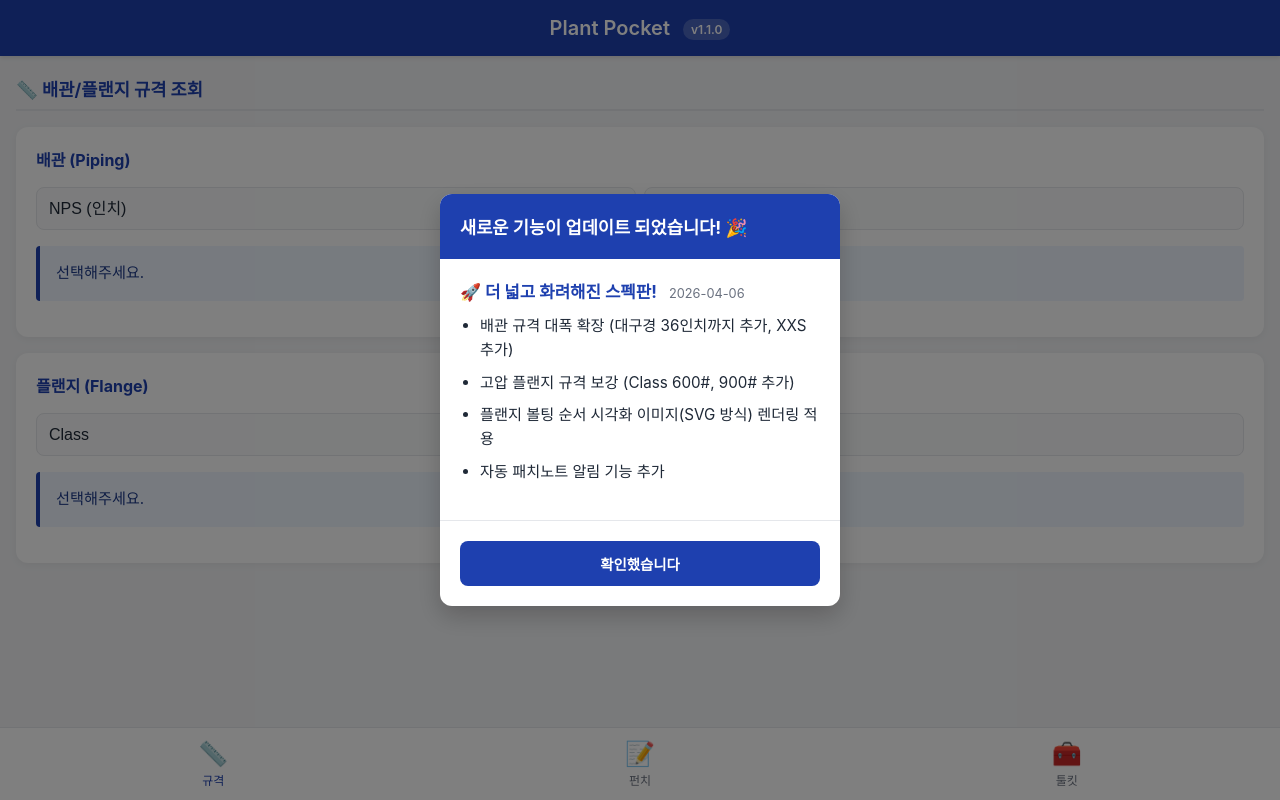
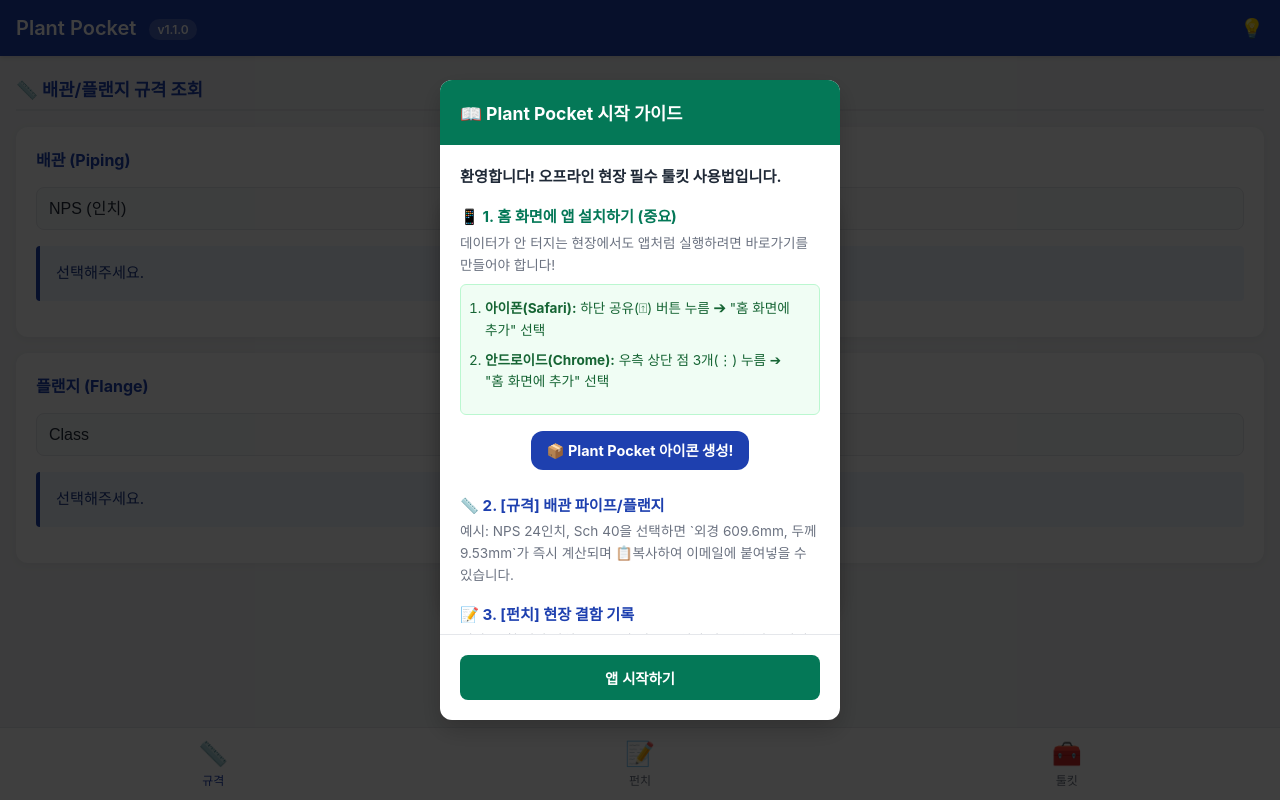
Before and after one commit to zoo30188-ctrl/plant-pocket, a website built with Vite: page index.html in a window 1280 px wide. Built offline with nearby package versions, Linux system fonts and the light colour scheme.

Commit message:
feat: Add onboarding manual with PWA installation guide

```diff
--- a/index.html
+++ b/index.html
@@ -10,8 +10,9 @@
     <link rel="stylesheet" href="/src/style.css">
   </head>
   <body>
-    <header class="app-header">
-      <h1 id="headerTitle">Plant Pocket <span id="versionBadge" class="version-badge">v1.1.0</span></h1>
+    <header class="app-header" style="display: flex; justify-content: space-between; align-items: center;">
+      <h1 id="headerTitle" style="margin:0;">Plant Pocket <span id="versionBadge" class="version-badge">v1.1.0</span></h1>
+      <button id="openManualBtn" style="background:none; border:none; color:white; font-size:1.2rem; cursor:pointer;" title="사용 설명서">💡</button>
     </header>
 
     <main class="app-content">
@@ -218,6 +219,49 @@
       </div>
     </div>
 
+    <!-- Manual/Onboarding Modal -->
+    <div id="manualModal" class="modal-overlay">
+      <div class="modal-content">
+        <div class="modal-header" style="background-color: #047857;">
+          <h2 style="font-size: 1.1rem; margin: 0;">📖 Plant Pocket 시작 가이드</h2>
+        </div>
+        <div class="modal-body">
+          <p style="margin-bottom:1rem; font-weight:bold;">환영합니다! 오프라인 현장 필수 툴킷 사용법입니다.</p>
+
+          <div style="margin-bottom: 1.5rem;">
+            <h4 style="color:#047857;">📱 1. 홈 화면에 앱 설치하기 (중요)</h4>
+            <p style="font-size:0.85rem; color:var(--text-muted); margin-top:0.2rem;">데이터가 안 터지는 현장에서도 앱처럼 실행하려면 바로가기를 만들어야 합니다!</p>
+            <ul style="font-size:0.85rem; background:#f0fdf4; padding:0.8rem 1.5rem; border-radius:6px; margin-top:0.5rem; border:1px solid #bbf7d0; color:#166534; list-style-type: decimal;">
+              <li><strong>아이폰(Safari):</strong> 하단 공유(⍐) 버튼 누름 ➔ "홈 화면에 추가" 선택</li>
+              <li><strong>안드로이드(Chrome):</strong> 우측 상단 점 3개(⋮) 누름 ➔ "홈 화면에 추가" 선택</li>
+            </ul>
+            <div style="text-align:center; margin-top:0.5rem;">
+              <span style="display:inline-block; background:#1e40af; color:white; padding:0.5rem 1rem; border-radius:12px; font-weight:bold; font-size:0.9rem;">📦 Plant Pocket 아이콘 생성!</span>
+            </div>
+          </div>
+
+          <div style="margin-bottom: 1rem;">
+            <h4 style="color:var(--primary);">📏 2. [규격] 배관 파이프/플랜지</h4>
+            <p style="font-size:0.85rem; color:var(--text-muted); margin-top:0.2rem;">예시: NPS 24인치, Sch 40을 선택하면 `외경 609.6mm, 두께 9.53mm`가 즉시 계산되며 📋복사하여 이메일에 붙여넣을 수 있습니다.</p>
+          </div>
+
+          <div style="margin-bottom: 1rem;">
+            <h4 style="color:var(--primary);">📝 3. [펀치] 현장 결함 기록</h4>
+            <p style="font-size:0.85rem; color:var(--text-muted); margin-top:0.2rem;">예시: 수첩 대신 장치(V-101)와 내용(트레이 파손)을 적고 사진을 찍으세요. 다른 앱을 닫아도 데이터는 <strong>내 스마트폰 내부에만 평생 안전하게 보관</strong>됩니다.</p>
+          </div>
+
+          <div style="margin-bottom: 1rem;">
+            <h4 style="color:var(--primary);">🔄 4. [툴킷] 환산 및 체결 조립</h4>
+            <p style="font-size:0.85rem; color:var(--text-muted); margin-top:0.2rem;">예시: 압력칸에 10 kg/cm²를 치면 psi, MPa가 1초만에 환산됩니다. 반장님께 별모양 플랜지 조립 도면을 스마트폰으로 보여드리세요!</p>
+          </div>
+
+        </div>
+        <div class="modal-footer">
+          <button id="closeManualBtn" class="btn" style="background-color: #047857; color: white;">앱 시작하기</button>
+        </div>
+      </div>
+    </div>
+
     <script type="module" src="/src/main.js"></script>
     <script>
       if ('serviceWorker' in navigator) {
--- /dev/null
+++ b/src/features/manual.js
@@ -0,0 +1,28 @@
+export function initManual() {
+  const manualModal = document.getElementById('manualModal');
+  const openBtn = document.getElementById('openManualBtn');
+  const closeBtn = document.getElementById('closeManualBtn');
+
+  // Check if first time
+  const hasSeenManual = localStorage.getItem('plantPocketManualSeen');
+
+  if (!hasSeenManual) {
+    // Show manual automatically on first launch
+    manualModal.classList.add('show');
+  }
+
+  // Open manually via header button
+  if (openBtn) {
+    openBtn.addEventListener('click', () => {
+      manualModal.classList.add('show');
+    });
+  }
+
+  // Close logic
+  if (closeBtn) {
+    closeBtn.addEventListener('click', () => {
+      localStorage.setItem('plantPocketManualSeen', 'true');
+      manualModal.classList.remove('show');
+    });
+  }
+}
--- a/src/main.js
+++ b/src/main.js
@@ -3,6 +3,7 @@ import { initSpecs } from './features/specs.js';
 import { initPunch } from './features/punch.js';
 import { initToolkit } from './features/toolkit.js';
 import { initChangelog } from './features/changelog.js';
+import { initManual } from './features/manual.js';
 
 document.addEventListener('DOMContentLoaded', () => {
   const navBtns = document.querySelectorAll('.nav-btn');
@@ -22,6 +23,7 @@ document.addEventListener('DOMContentLoaded', () => {
   });
 
   // Init features
+  initManual();
   initChangelog();
   initSpecs();
   initPunch();
```
